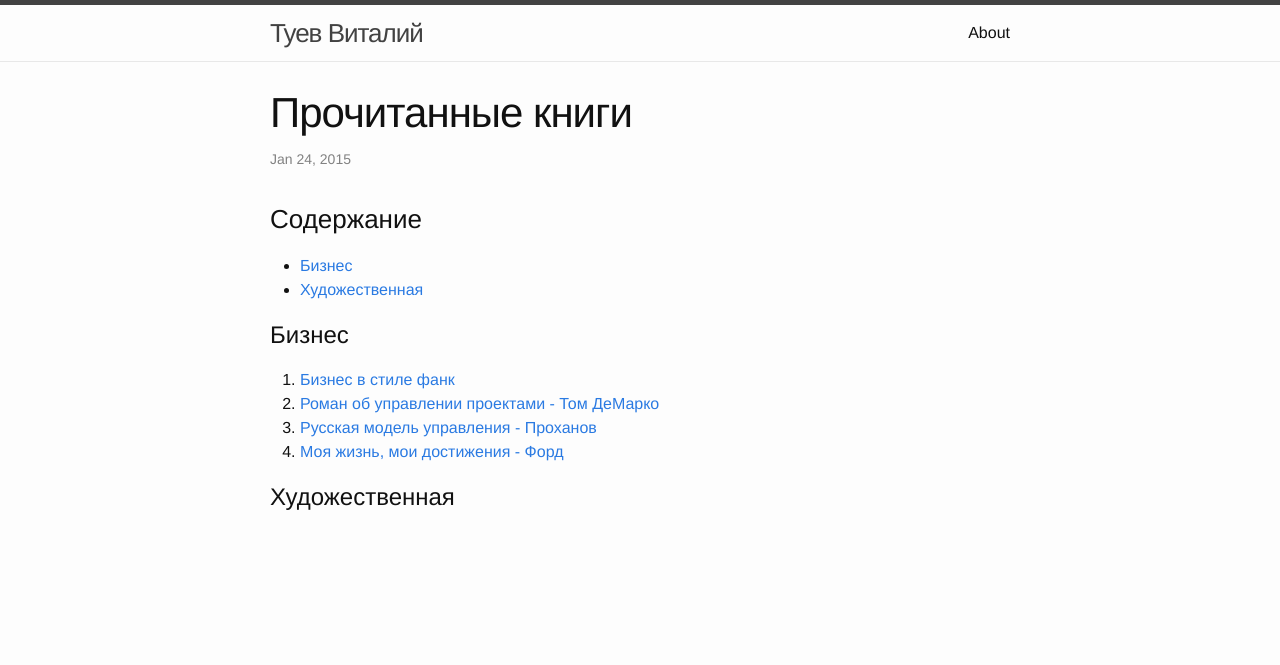
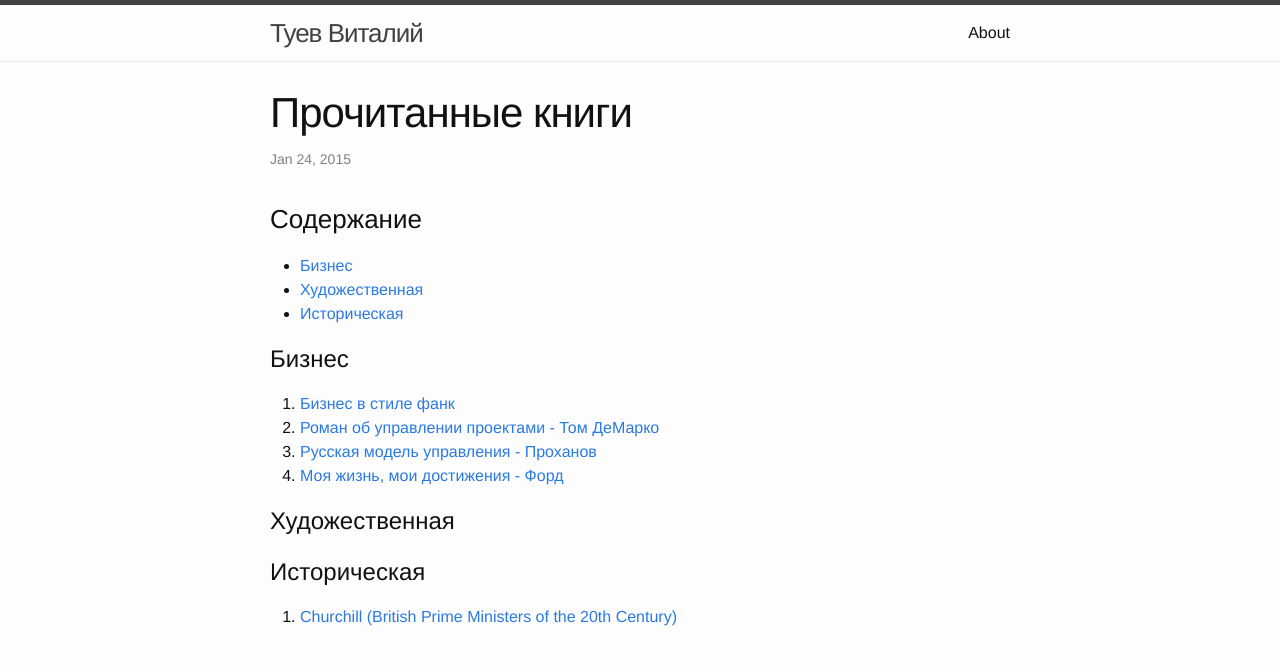
Before and after one commit to vetal232/vetal232.github.io, a Jekyll site: the page built from _posts/2015-01-24-books.markdown, in a window 1280 px wide. Shown: the top 665 px of the page. Built offline with Jekyll 4.4.1, drawn with Linux system fonts in a browser that asks for light colours.

Commit message:
Update 2015-01-24-books.markdown

```diff
--- a/_posts/2015-01-24-books.markdown
+++ b/_posts/2015-01-24-books.markdown
@@ -26,3 +26,7 @@ published: true
 
 
 #Художественная
+
+#Историческая
+
+1. [Churchill (British Prime Ministers of the 20th Century) ](https://www.goodreads.com/book/show/3014252-churchill)
```
